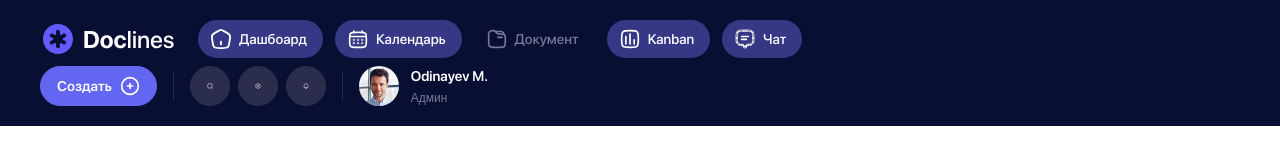
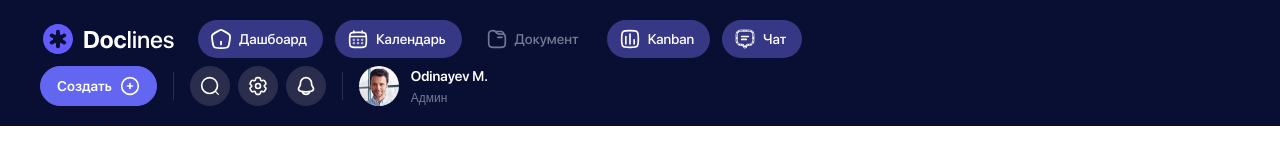
Before and after one commit to counter-king/salom-infin-frontend, a Vue app: page /dashboard in a window 1280 px wide. Shown: the top 160 px of the page. Built offline with nearby package versions, Linux system fonts and the light colour scheme; a web font is replaced by a local one.

Commit message:
refactor(fix): фикс отступа BaseButton.vue

```diff
--- a/src/components/TheToolbar.vue
+++ b/src/components/TheToolbar.vue
@@ -190,7 +190,7 @@ const openSidebar = (menu) => {
 
           <div class="flex gap-2">
             <base-button
-              color="bg-greyscale-800"
+              color="bg-greyscale-800 hover:bg-greyscale-900"
               border-color="border-greyscale-800"
               icon-left="MagniferIcon"
               only-icon
@@ -198,7 +198,7 @@ const openSidebar = (menu) => {
             />
 
             <base-button
-              color="bg-greyscale-800"
+              color="bg-greyscale-800 hover:bg-greyscale-900"
               border-color="border-greyscale-800"
               icon-left="SettingsIcon"
               only-icon
@@ -206,7 +206,7 @@ const openSidebar = (menu) => {
             />
 
             <base-button
-              color="bg-greyscale-800"
+              color="bg-greyscale-800 hover:bg-greyscale-900"
               border-color="border-greyscale-800"
               icon-left="BellIcon"
               only-icon
--- a/src/components/UI/BaseButton.vue
+++ b/src/components/UI/BaseButton.vue
@@ -67,9 +67,9 @@ const rootClasses = computed(() => {
     },
     // Size
     {
-      'py-[7px] px-3 text-xs': props.size === 'small',
-      'py-[9px] px-4': props.size === null || props.size === "normal",
-      'py-[11px] px-4': props.size === 'large'
+      'py-[7px] px-3 text-xs': !props.onlyIcon && props.size === 'small',
+      'py-[9px] px-4': !props.onlyIcon && (props.size === null || props.size === "normal"),
+      'py-[11px] px-4': !props.onlyIcon && props.size === 'large'
     },
     // onlyIcon
     {
```
